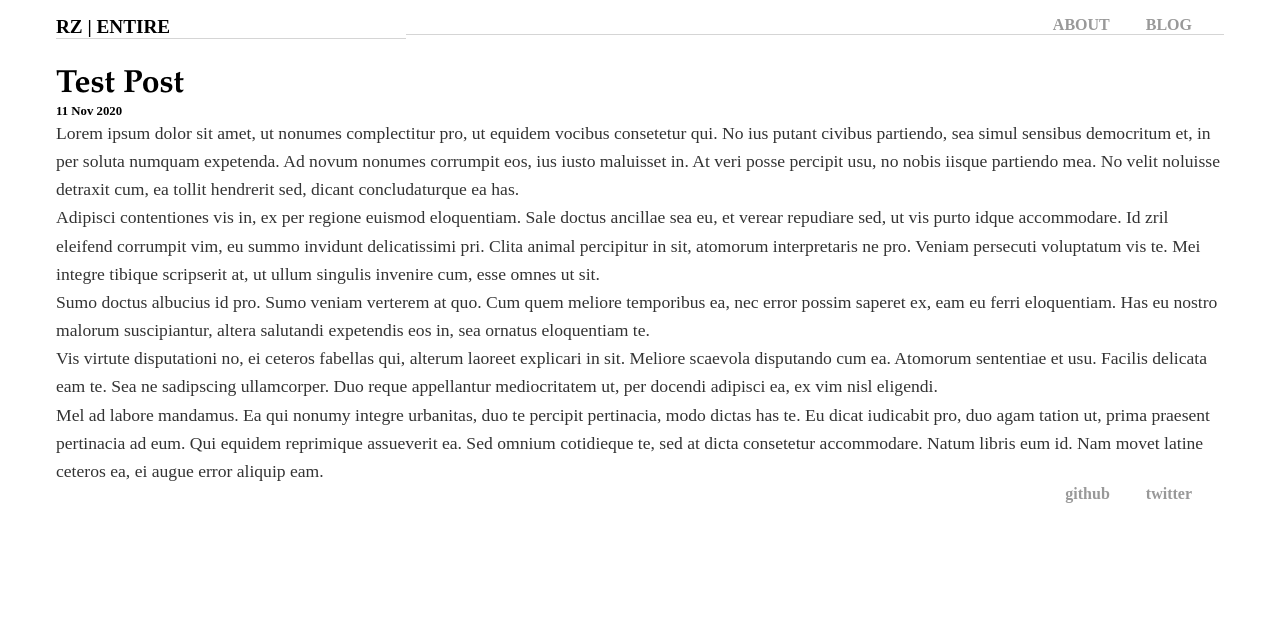
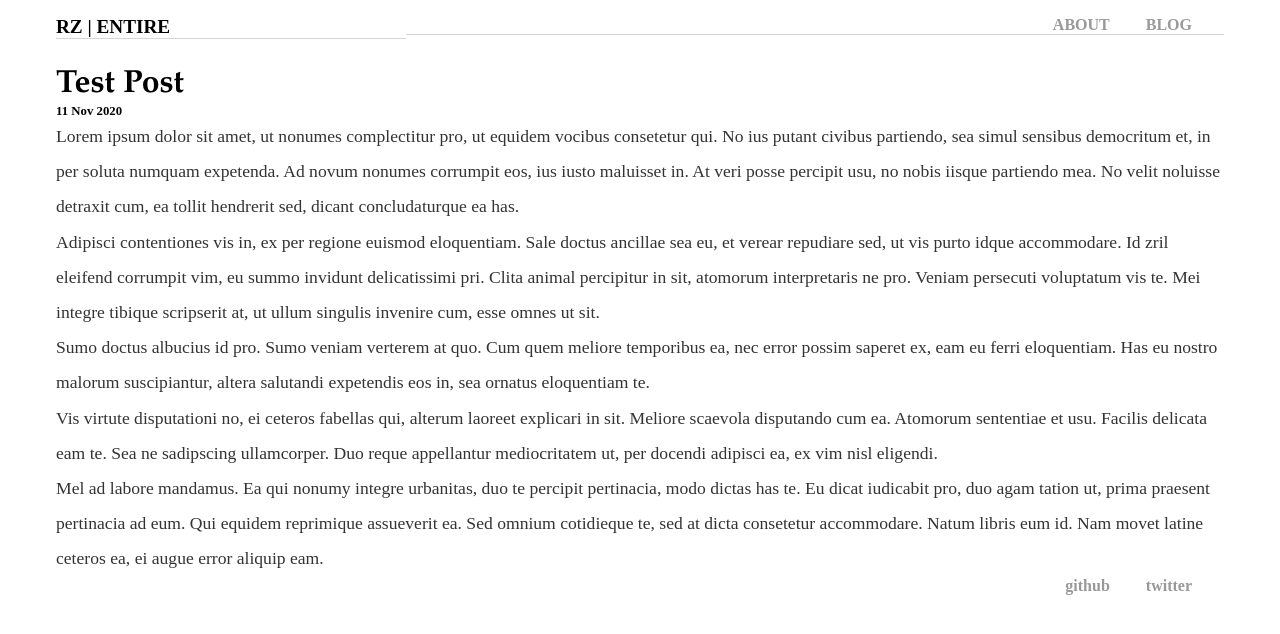
Before and after one commit to rnfitriansyah/rnfitriansyah.github.io, a Jekyll site: the page built from _posts/2020-11-11-Test-Post.md, in a window 1280 px wide. Shown: the top 634 px of the page. Built offline with Jekyll 4.4.1, drawn with Linux system fonts in a browser that asks for light colours; our own code applies the rules of GitHub Pages for plain Markdown files.

Commit message:
Update responsive.css

```diff
--- a/css/responsive.css
+++ b/css/responsive.css
@@ -83,7 +83,7 @@ h3 {
 
 p {
     font-size: 1.1em;
-    line-height: 1.6em;
+    line-height: 2em;
     color: #333;
 
 ul.posts {
```
